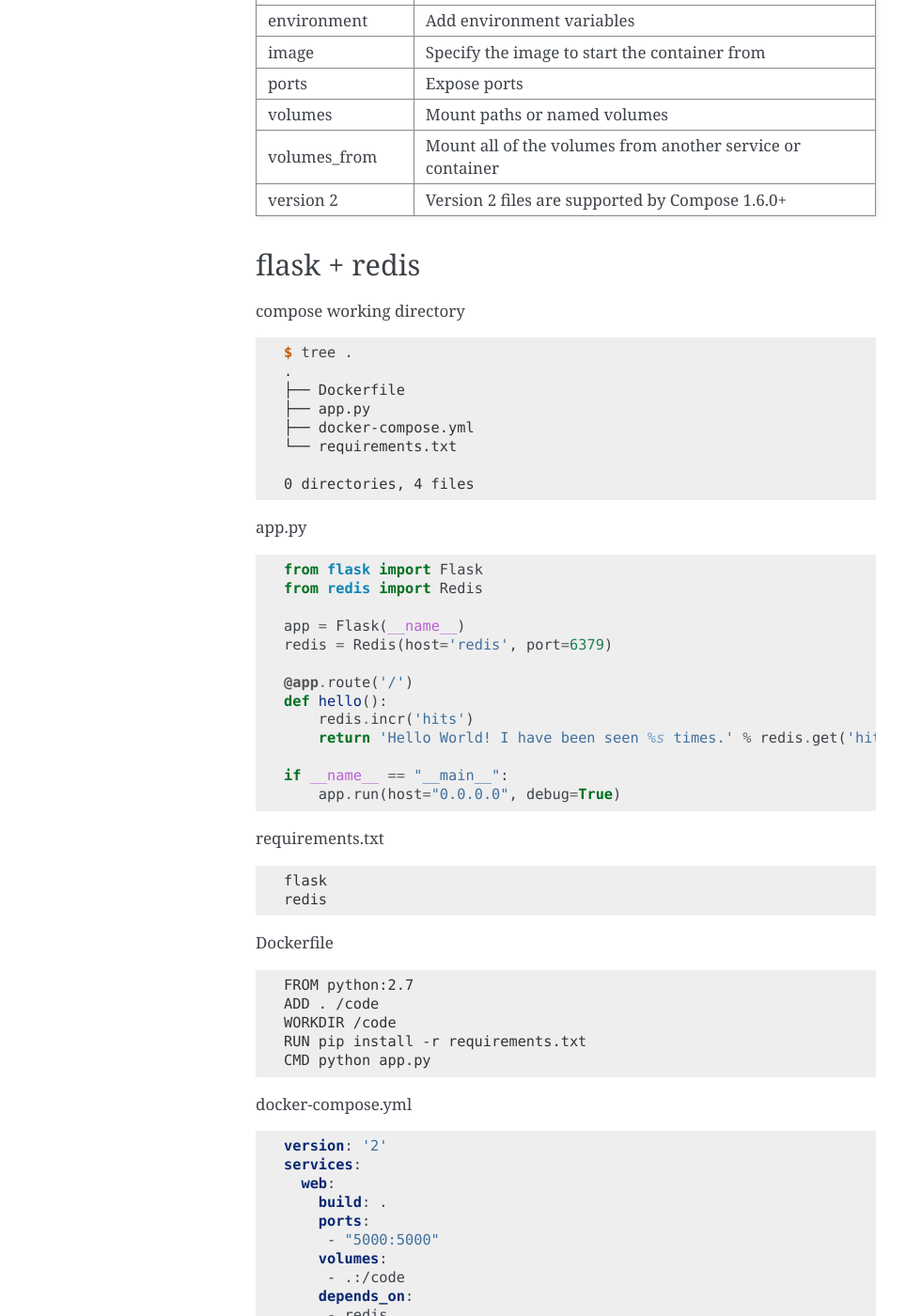
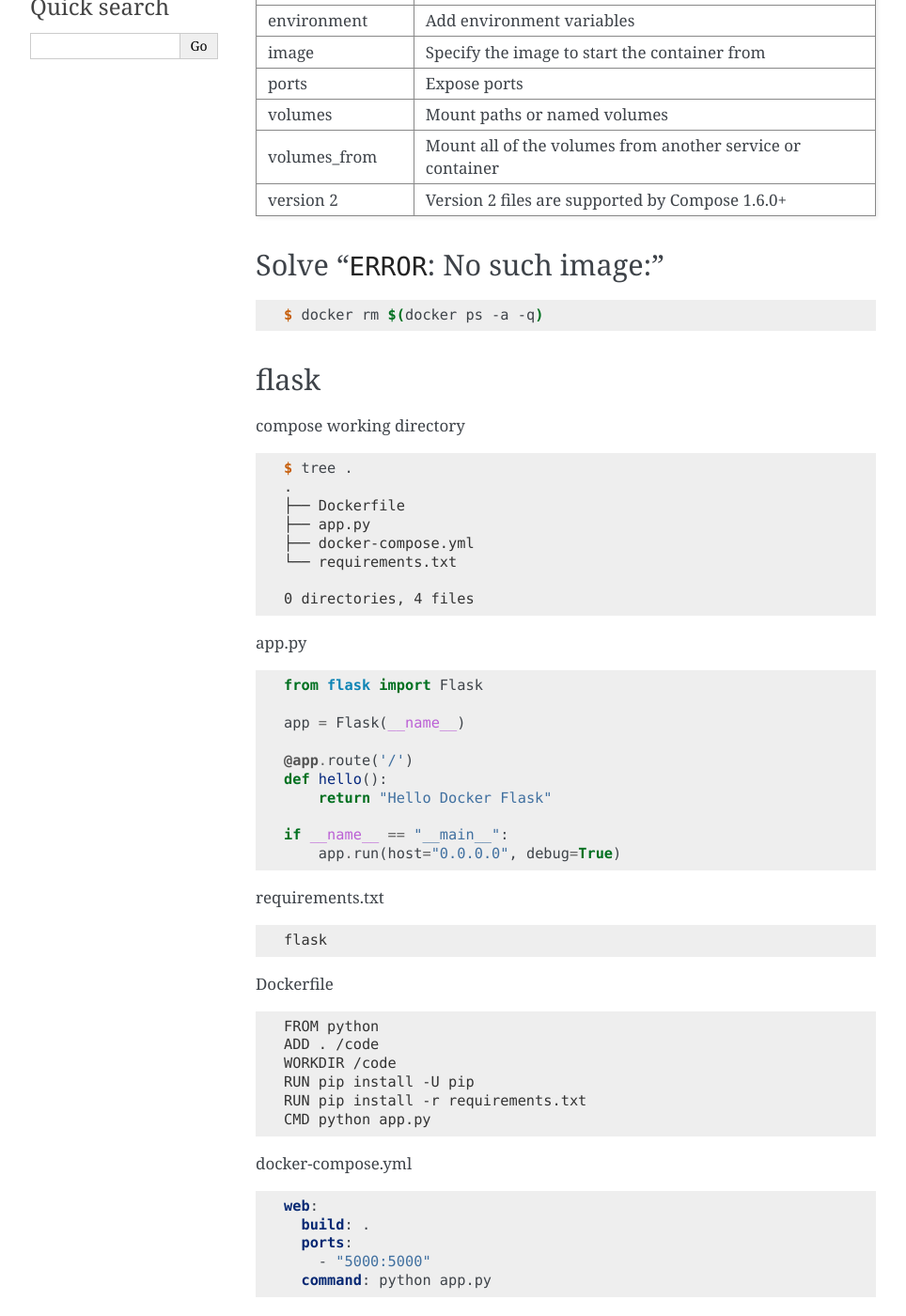
Before and after one commit to crazyguitar/dockersheeet, a Sphinx documentation site: the page built from docs/notes/docker-compose.rst, in a window 1280 px wide and 1400 px high, scrolled down 320 px. Shown: the whole window at 94% size, without its empty margins (148-1112 px from the left). Built offline with Sphinx 7.4.7, drawn with Linux system fonts in a browser that asks for light colours; some of the changed text lies outside the part shown.

Commit message:
Add docker-compose very basic note

```diff
--- a/docs/notes/docker-compose.rst
+++ b/docs/notes/docker-compose.rst
@@ -25,6 +25,71 @@
 +-----------------+------------------------------------------------------------+
 | version 2       | Version 2 files are supported by Compose 1.6.0+            |
 +-----------------+------------------------------------------------------------+
+
+Solve "``ERROR``: No such image:"
+----------------------------------
+
+.. code-block:: console
+
+    $ docker rm $(docker ps -a -q)
+
+flask
+-----
+
+compose working directory
+
+.. code-block:: console
+
+    $ tree .
+    .
+    ├── Dockerfile
+    ├── app.py
+    ├── docker-compose.yml
+    └── requirements.txt
+
+    0 directories, 4 files
+
+app.py
+
+.. code-block:: python
+
+    from flask import Flask
+
+    app = Flask(__name__)
+
+    @app.route('/')
+    def hello():
+        return "Hello Docker Flask"
+
+    if __name__ == "__main__":
+        app.run(host="0.0.0.0", debug=True)
+
+requirements.txt
+
+.. code-block:: console
+
+    flask
+
+Dockerfile
+
+.. code-block:: console
+
+    FROM python
+    ADD . /code
+    WORKDIR /code
+    RUN pip install -U pip
+    RUN pip install -r requirements.txt
+    CMD python app.py
+
+docker-compose.yml
+
+.. code-block:: yaml
+
+    web:
+      build: .
+      ports:
+        - "5000:5000"
+      command: python app.py
 
 flask + redis
 -------------
```
